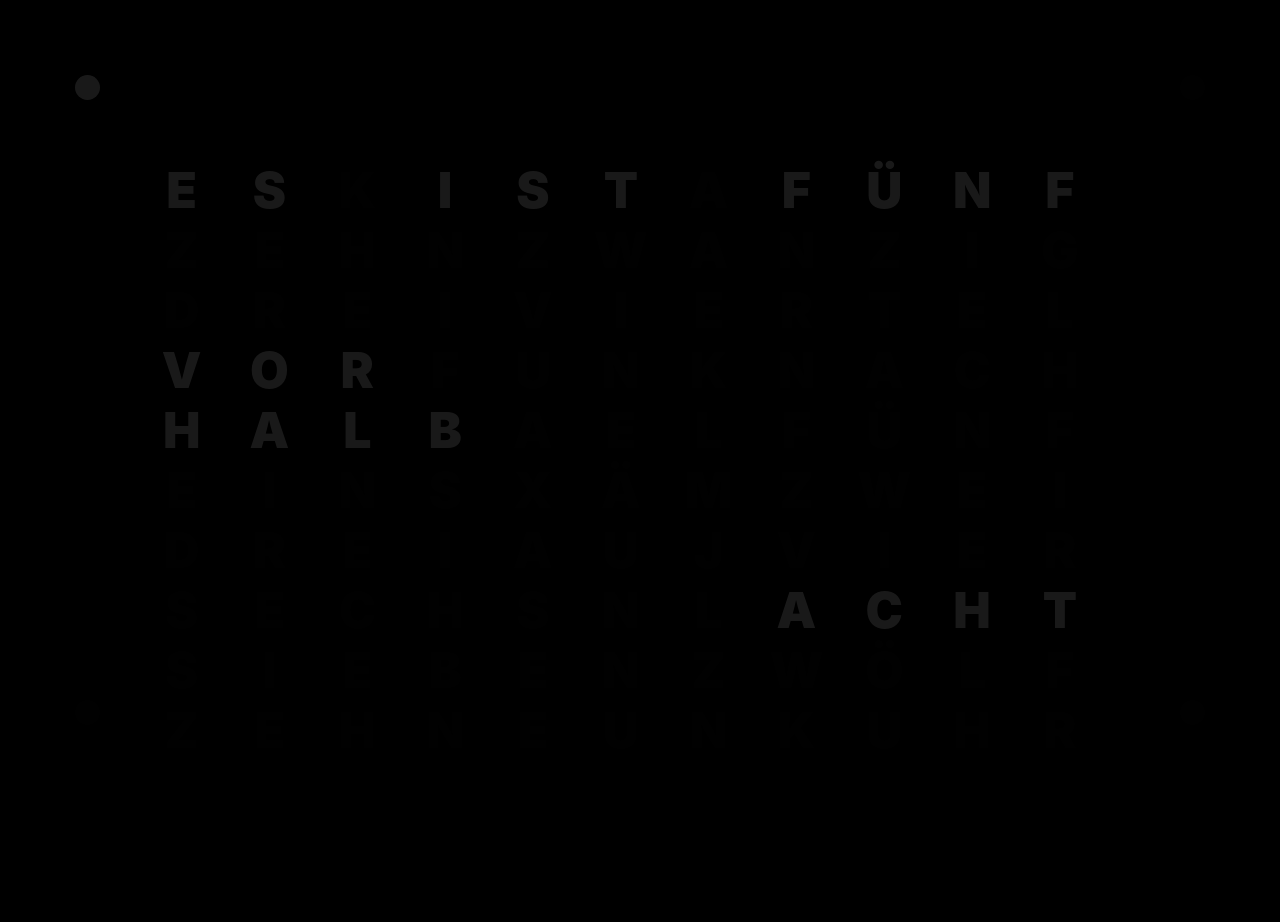
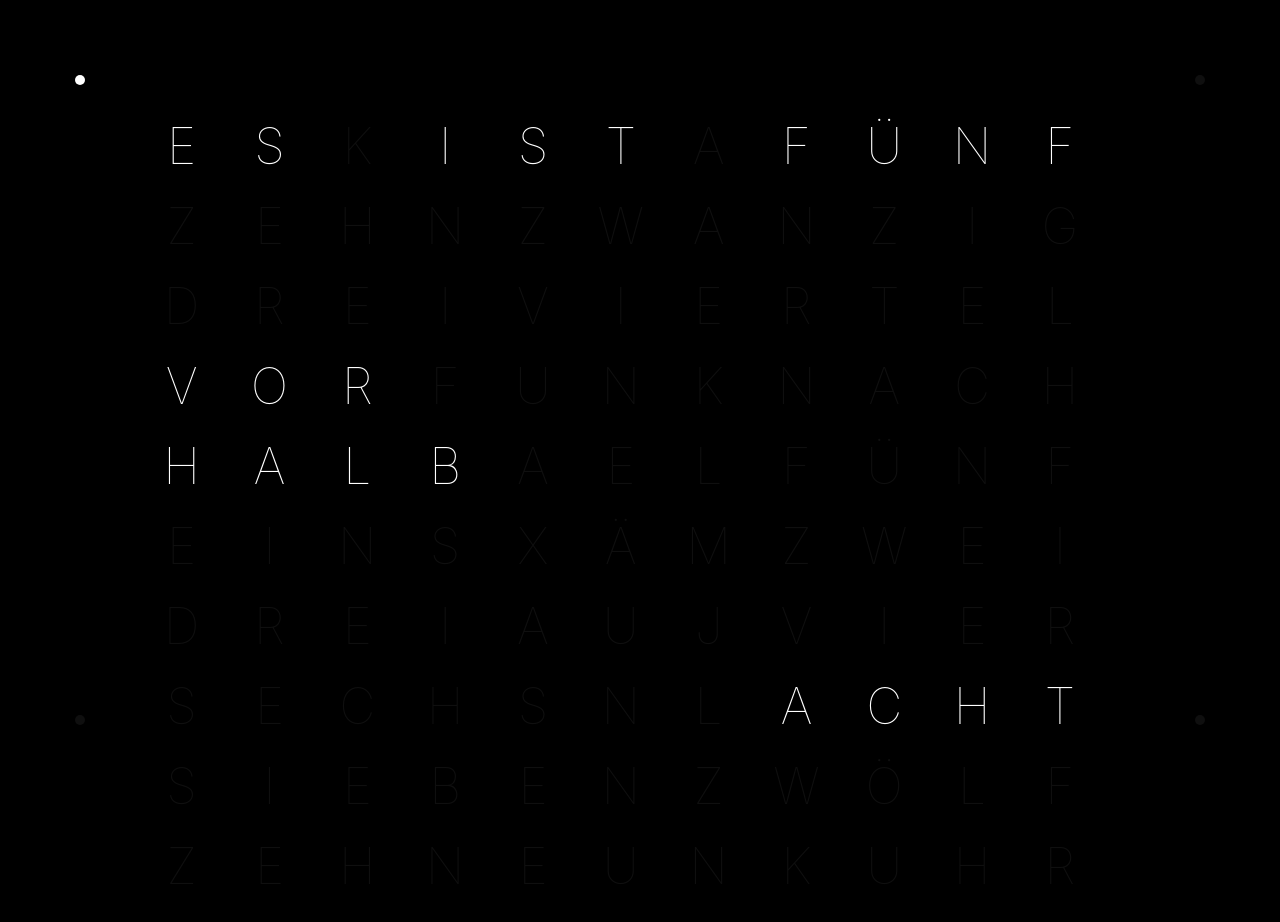
Before and after one commit to runmaxde/word-clock, a plain HTML site: page index.html in a window 1280 px wide. Drawn offline with Linux system fonts and the light colour scheme.

Commit message:
update view

```diff
--- a/style.css
+++ b/style.css
@@ -17,8 +17,8 @@ body {
     width: var(--size);
     height: var(--size);
     margin: auto;
-    margin-top: 20vh;
-    opacity: 0.1;
+    margin-top: 12vh;
+    opacity: 1;
 }
 
 #clock > p {
@@ -26,7 +26,8 @@ body {
     font-size: calc(var(--size)/20);
     width: calc(var(--size)/12);
     text-align: center;
-    font-weight: 900;
+    font-weight: 100;
+	margin-top: 20px;
 }
 
 #clock > p.active {
@@ -38,8 +39,8 @@ span.active {
 }
 
 span {
-    height: 25px;
-    width: 25px;
+    height: 10px;
+    width: 10px;
     display: block;
     background-color: #0f0f0f;
     position: absolute;
```
